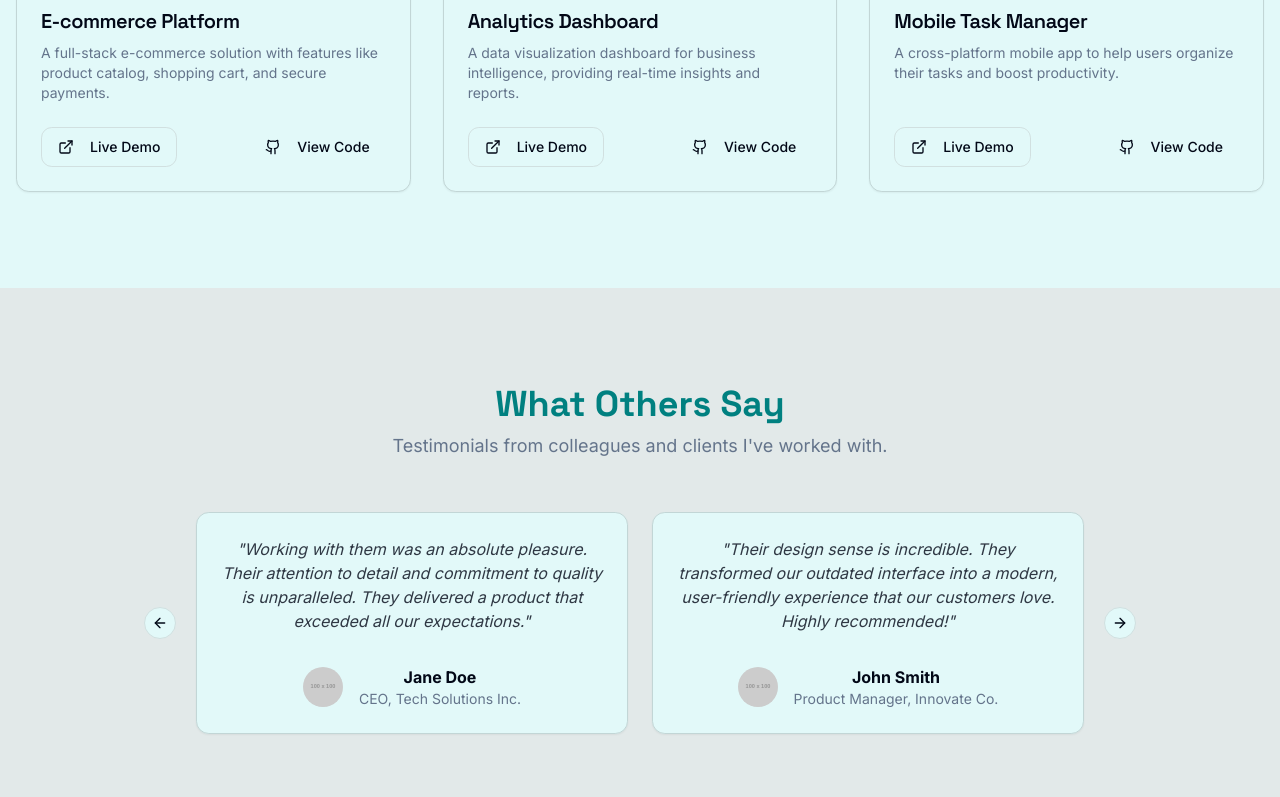
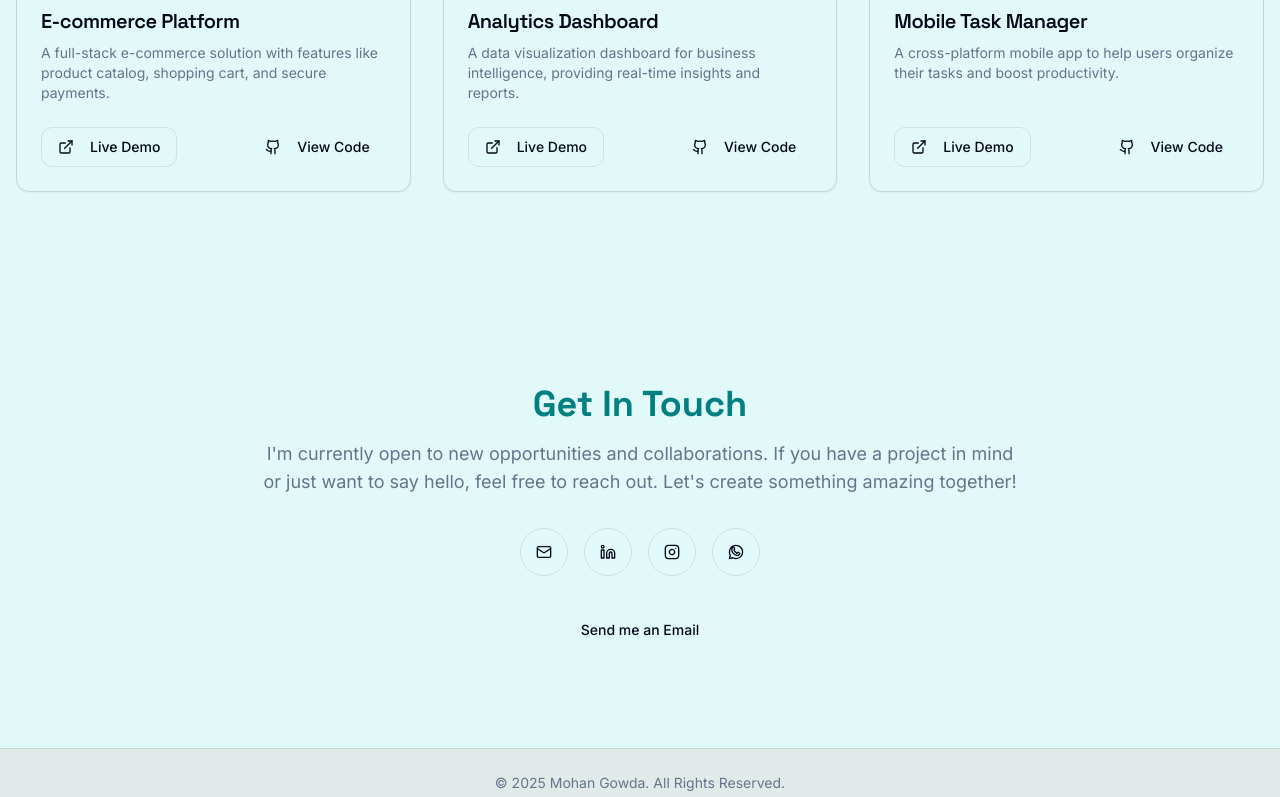
Before and after one commit to sudharshan41/Mohan-Kumar, a Next.js app: page / in a window 1280 px wide. Shown: the part 2000-2797 px from the top of the page. Built offline with nearby package versions, Linux system fonts and the light colour scheme.

Commit message:
remove the Testimonials section

```diff
--- a/src/app/page.tsx
+++ b/src/app/page.tsx
@@ -2,7 +2,6 @@ import Header from '@/components/header';
 import HeroSection from '@/components/hero-section';
 import AboutSection from '@/components/about-section';
 import ProjectsSection from '@/components/projects-section';
-import TestimonialsSection from '@/components/testimonials-section';
 import ContactSection from '@/components/contact-section';
 import Footer from '@/components/footer';
 
@@ -14,7 +13,6 @@ export default function Home() {
         <HeroSection />
         <AboutSection />
         <ProjectsSection />
-        <TestimonialsSection />
         <ContactSection />
       </main>
       <Footer />
--- a/src/components/header.tsx
+++ b/src/components/header.tsx
@@ -11,7 +11,6 @@ import { cn } from "@/lib/utils";
 const navLinks = [
   { href: "#about", label: "About" },
   { href: "#projects", label: "Projects" },
-  { href: "#testimonials", label: "Testimonials" },
   { href: "#contact", label: "Contact" },
 ];
 
--- a/src/components/testimonials-section.tsx
+++ /dev/null
@@ -1,78 +0,0 @@
-import { Card, CardContent } from "@/components/ui/card";
-import {
-  Carousel,
-  CarouselContent,
-  CarouselItem,
-  CarouselNext,
-  CarouselPrevious,
-} from "@/components/ui/carousel";
-import { Avatar, AvatarFallback, AvatarImage } from "@/components/ui/avatar";
-
-const testimonials = [
-  {
-    quote: "Working with them was an absolute pleasure. Their attention to detail and commitment to quality is unparalleled. They delivered a product that exceeded all our expectations.",
-    name: "Jane Doe",
-    title: "CEO, Tech Solutions Inc.",
-    avatar: "https://placehold.co/100x100.png",
-    avatarHint: "woman portrait"
-  },
-  {
-    quote: "Their design sense is incredible. They transformed our outdated interface into a modern, user-friendly experience that our customers love. Highly recommended!",
-    name: "John Smith",
-    title: "Product Manager, Innovate Co.",
-    avatar: "https://placehold.co/100x100.png",
-    avatarHint: "man portrait"
-  },
-  {
-    quote: "A true professional and a talented developer. They are a problem-solver who can tackle any challenge thrown their way. A valuable asset to any team.",
-    name: "Emily White",
-    title: "Lead Engineer, DevWorks",
-    avatar: "https://placehold.co/100x100.png",
-    avatarHint: "woman professional"
-  },
-];
-
-export default function TestimonialsSection() {
-  return (
-    <section id="testimonials" className="py-16 md:py-24 bg-secondary">
-      <div className="container mx-auto px-4">
-        <div className="text-center mb-12">
-          <h2 className="text-3xl md:text-4xl font-bold font-headline text-primary">What Others Say</h2>
-          <p className="text-lg text-muted-foreground mt-2 max-w-3xl mx-auto">
-            Testimonials from colleagues and clients I&apos;ve worked with.
-          </p>
-        </div>
-        <Carousel
-          opts={{ align: "start", loop: true }}
-          className="w-full max-w-4xl mx-auto"
-        >
-          <CarouselContent>
-            {testimonials.map((testimonial, index) => (
-              <CarouselItem key={index} className="md:basis-1/2">
-                <div className="p-1">
-                  <Card className="h-full">
-                    <CardContent className="flex flex-col items-center text-center justify-center p-6 gap-4">
-                      <p className="italic text-foreground/80">&quot;{testimonial.quote}&quot;</p>
-                      <div className="flex items-center gap-4 mt-4">
-                        <Avatar>
-                          <AvatarImage src={testimonial.avatar} alt={testimonial.name} data-ai-hint={testimonial.avatarHint}/>
-                          <AvatarFallback>{testimonial.name.charAt(0)}</AvatarFallback>
-                        </Avatar>
-                        <div>
-                          <p className="font-bold">{testimonial.name}</p>
-                          <p className="text-sm text-muted-foreground">{testimonial.title}</p>
-                        </div>
-                      </div>
-                    </CardContent>
-                  </Card>
-                </div>
-              </CarouselItem>
-            ))}
-          </CarouselContent>
-          <CarouselPrevious />
-          <CarouselNext />
-        </Carousel>
-      </div>
-    </section>
-  );
-}
```
